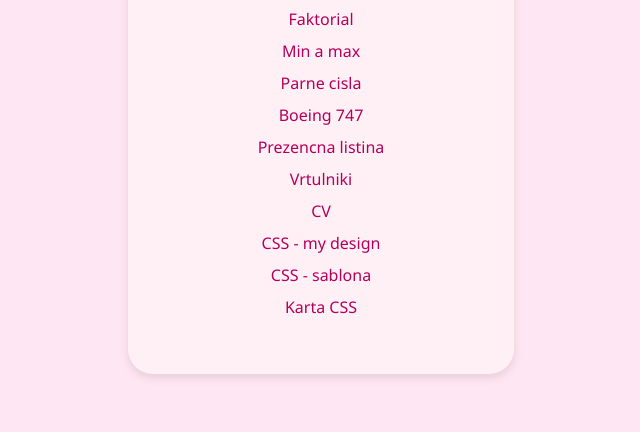
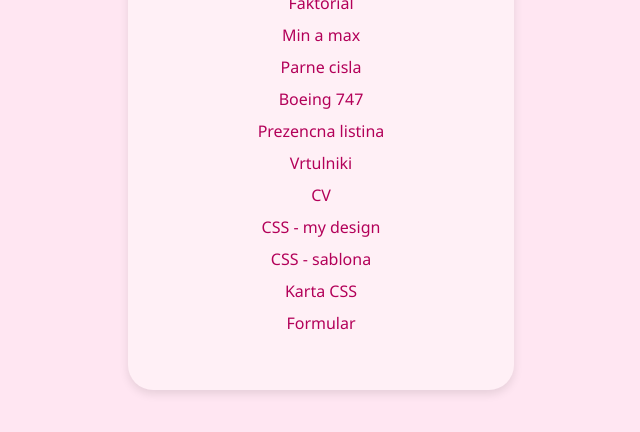
Before and after one commit to khodakanna19-debug/site, a plain HTML site: page index.html in a window 1280 px wide. Shown: the part 308-740 px from the top of the page, without its empty margins (319-959 px from the left). Drawn offline with Linux system fonts and the light colour scheme.

Commit message:
Update index.html

```diff
--- a/index.html
+++ b/index.html
@@ -23,6 +23,7 @@
         <li><a href="works/CSS_1/Anna_Khodak_CSS_my.html" target="_blank">CSS - my design</a></li>
         <li><a href="works/CSS_2/Anna_Khodak_CSS_menu.html" target="_blank">CSS - sablona</a></li>
         <li><a href="works/Karta CSS/Anna_Khodak_karta_CSS.html" target="_blank">Karta CSS</a></li>
+        <li><a href="works/Form/Anna_Khodak_form.html" target="_blank">Formular</a></li>
       </ul>
     </div>
   </div>
```
